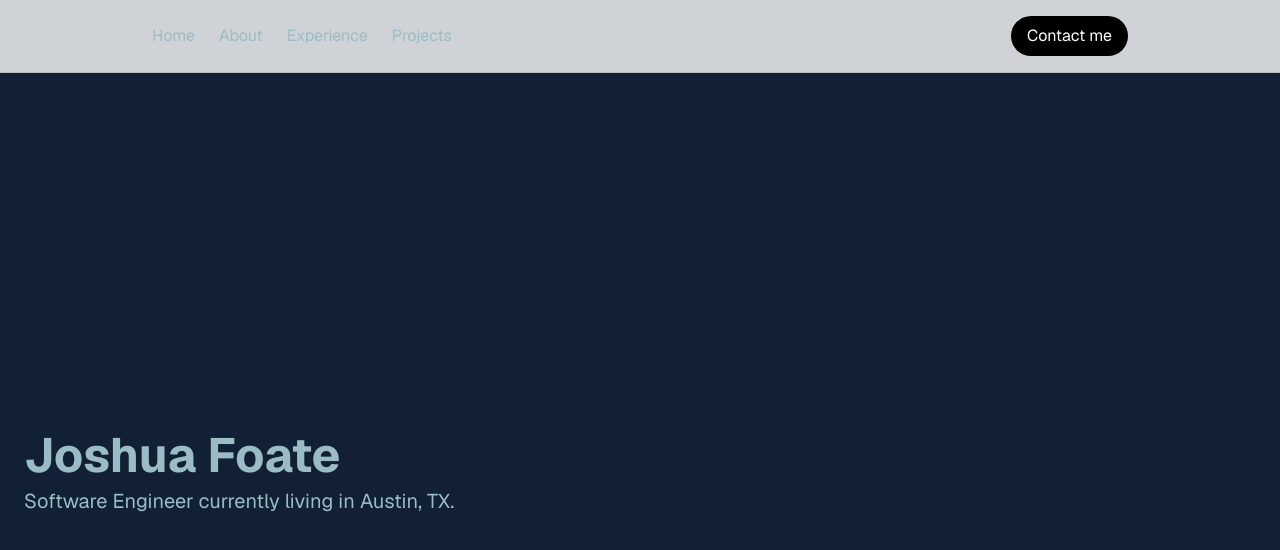
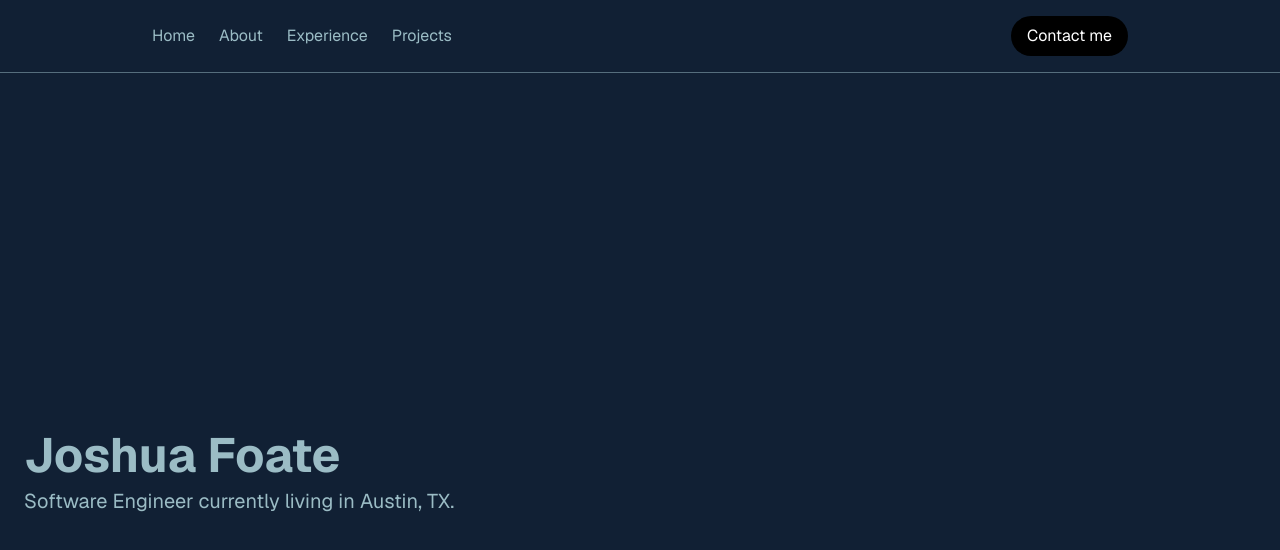
Before and after one commit to JoshuaFoate/portfolio-site, a Next.js app: page / in a window 1280 px wide. Shown: the top 550 px of the page. Built offline with nearby package versions, Linux system fonts and the light colour scheme.

Commit message:
Change navbar colors to match the rest of the page

```diff
--- a/src/components/Navbar.tsx
+++ b/src/components/Navbar.tsx
@@ -7,7 +7,7 @@ const links = [
 
 export default function Navbar() {
     return (
-        <header className="sticky top-0 z-50 bg-white/80 backdrop-blur border-b border-black/10">
+        <header className="sticky top-0 z-50 bg-background border-b border-foreground/50">
             <nav className="max-w-5xl mx-auto flex items-center justify-between px-6 py-4">
                 <ul className="flex gap-6">
                     {links.map((link) => (
```
